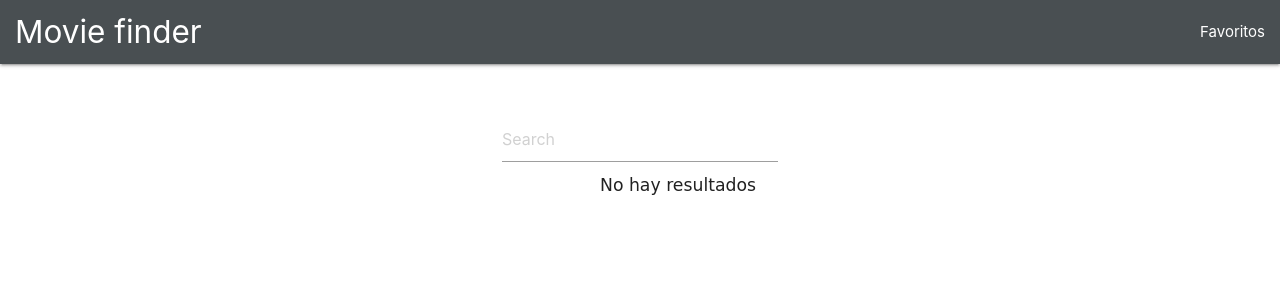
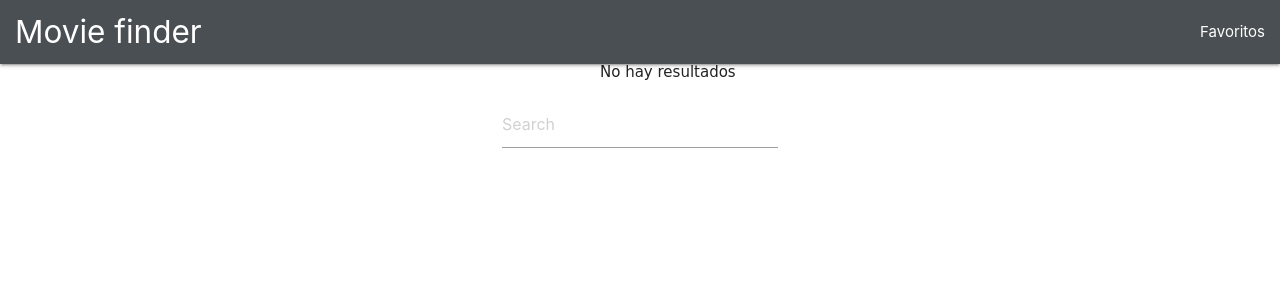
Before and after one commit to imceballos/react-app-movie, a React (Create React App) app: page / in a window 1280 px wide. Shown: the top 300 px of the page. Built offline with nearby package versions, Linux system fonts and the light colour scheme.

Commit message:
version online f1

```diff
--- a/src/App.js
+++ b/src/App.js
@@ -70,7 +70,7 @@ class App extends Component {
     <div>
       <div className="App">
         <Nav />
-         { this.state.totalResults == 0  ?  <div className="noresults"> < h6> No hay resultados </h6> </div> : <div className="noresults"> <h6> Resultados: {this.state.totalResults} </h6> </div> }
+         { this.state.totalResults == 0  ?  <div className="noresults"> < h8> No hay resultados </h8> </div> : <div className="noresults"> <h8> Resultados: {this.state.totalResults} </h8> </div> }
 
          { this.state.currentMovie == null ?  <div> <Searcher handleSubmit = {this.handleSubmit}  handleChange = {this.handleChange} />   < MovieList viewMovieInfo = {this.viewMovieInfo}  movies = {this.state.movies}  /> </div> :
          < MovieInfo  currentMovie = { this.state.currentMovie }  closeMovieInfo = { this.closeMovieInfo } /> }
--- a/src/stylepage.css
+++ b/src/stylepage.css
@@ -23,6 +23,6 @@
 .noresults{
 	position: relative;
 	left: 600px;
-	top: 100px;
+	top: -3px;
 	font-family: "Comic Sans MS";
 }
```
